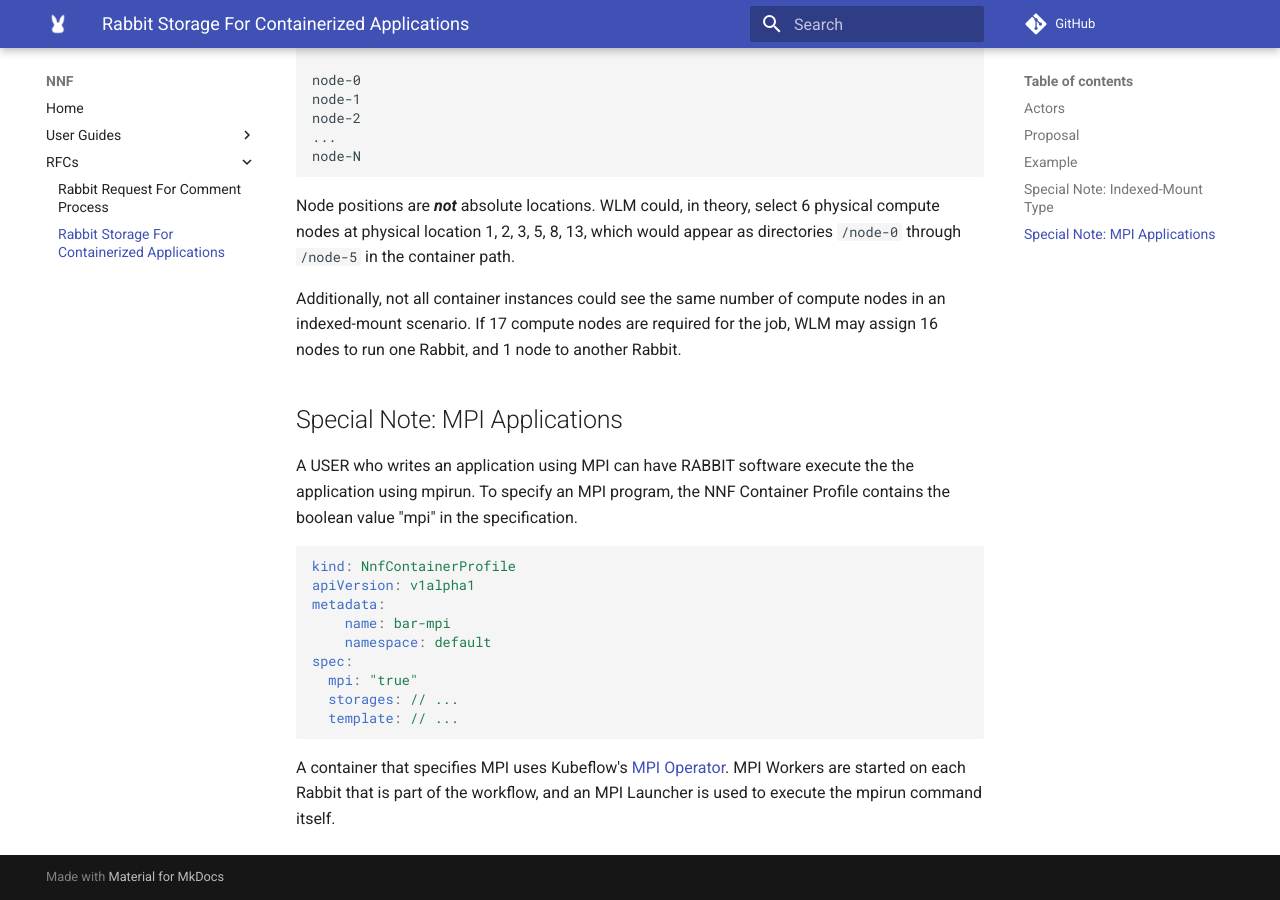
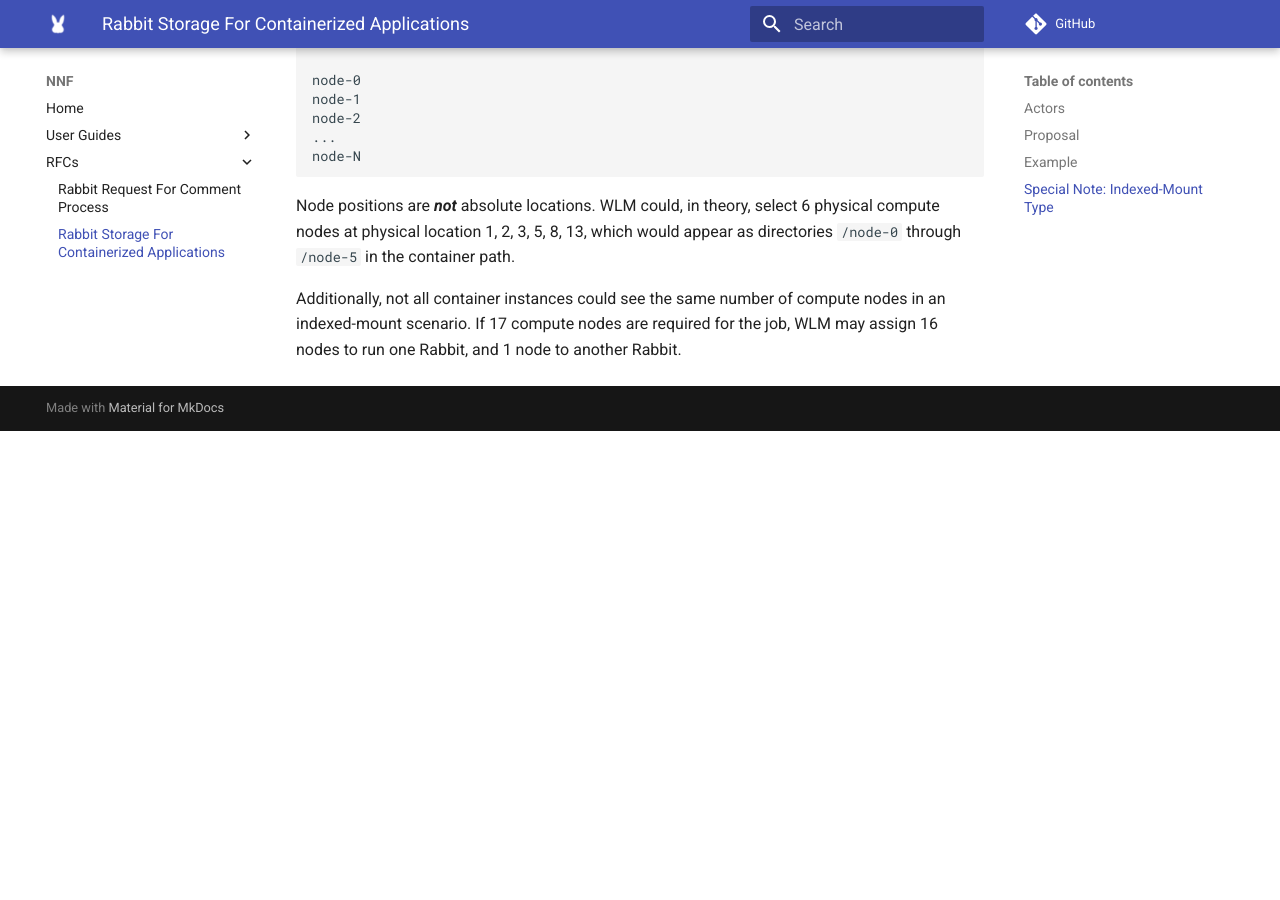
Before and after one commit to NearNodeFlash/NearNodeFlash.github.io, an MkDocs documentation site: the page built from docs/rfcs/0002/readme.md, in a window 1280 px wide and 900 px high, scrolled down 4518 px. Built offline with MkDocs 1.6.1 and Material for MkDocs 9.7.7, drawn with Linux system fonts in a browser that asks for light colours; comment, search, counter and statistics services are not loaded; after the commit the page ends 4949 px from its top, so only the background shows below that.

Commit message:
Remove support for MPI applications as it is not in the statement of work
Signed-off-by: Nate Roiger <nate.roiger@hpe.com>

````diff
--- a/docs/rfcs/0002/readme.md
+++ b/docs/rfcs/0002/readme.md
@@ -176,22 +176,3 @@ node-N
 Node positions are ***not*** absolute locations. WLM could, in theory, select 6 physical compute nodes at physical location 1, 2, 3, 5, 8, 13, which would appear as directories `/node-0` through `/node-5` in the container path.
 
 Additionally, not all container instances could see the same number of compute nodes in an indexed-mount scenario. If 17 compute nodes are required for the job, WLM may assign 16 nodes to run one Rabbit, and 1 node to another Rabbit.
-
-Special Note: MPI Applications
-------------------------------
-
-A USER who writes an application using MPI can have RABBIT software execute the the application using mpirun. To specify an MPI program, the NNF Container Profile contains the boolean value "mpi" in the specification.
-
-```yaml
-kind: NnfContainerProfile
-apiVersion: v1alpha1
-metadata:
-    name: bar-mpi
-    namespace: default
-spec:
-  mpi: "true"
-  storages: // ...
-  template: // ...
-```
-
-A container that specifies MPI uses Kubeflow's [MPI Operator](https://www.kubeflow.org/docs/components/training/mpi/). MPI Workers are started on each Rabbit that is part of the workflow, and an MPI Launcher is used to execute the mpirun command itself.
````
